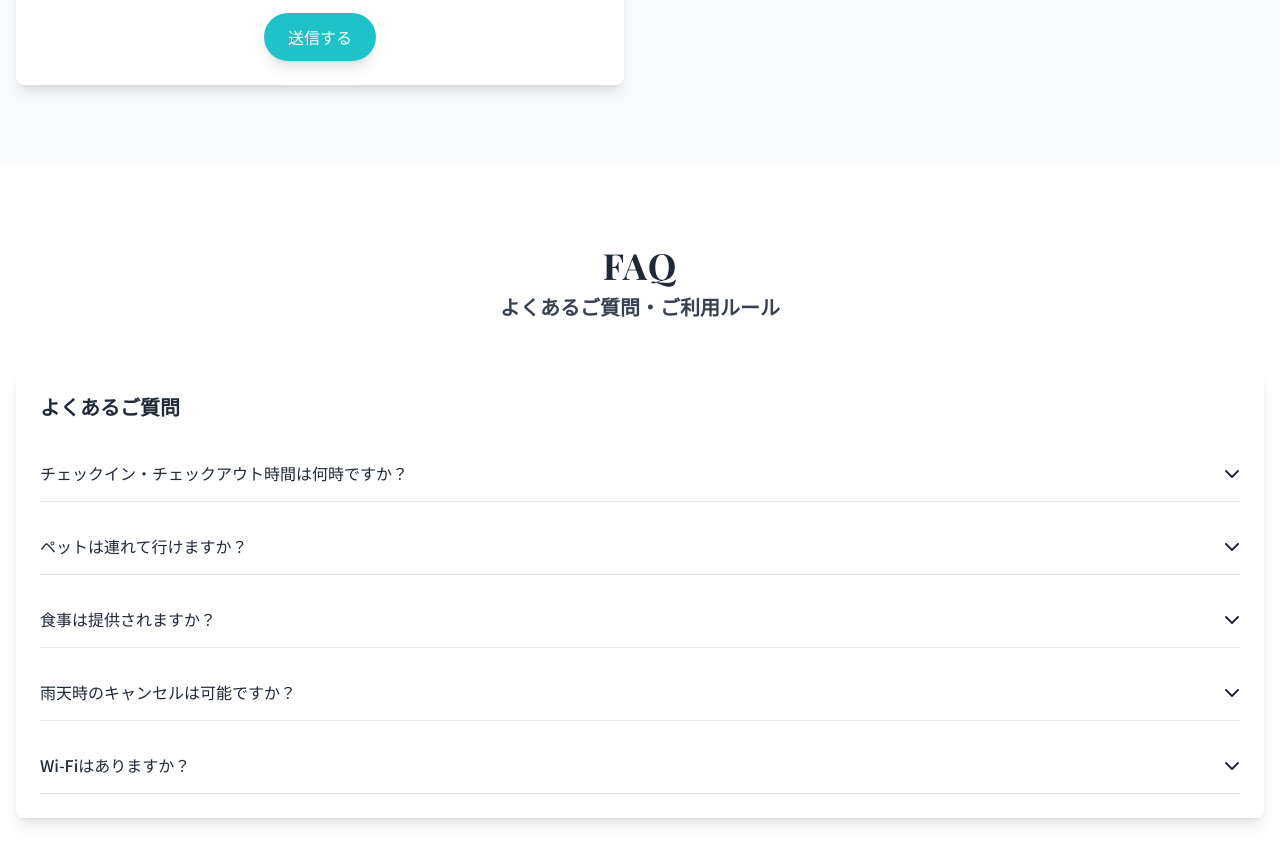
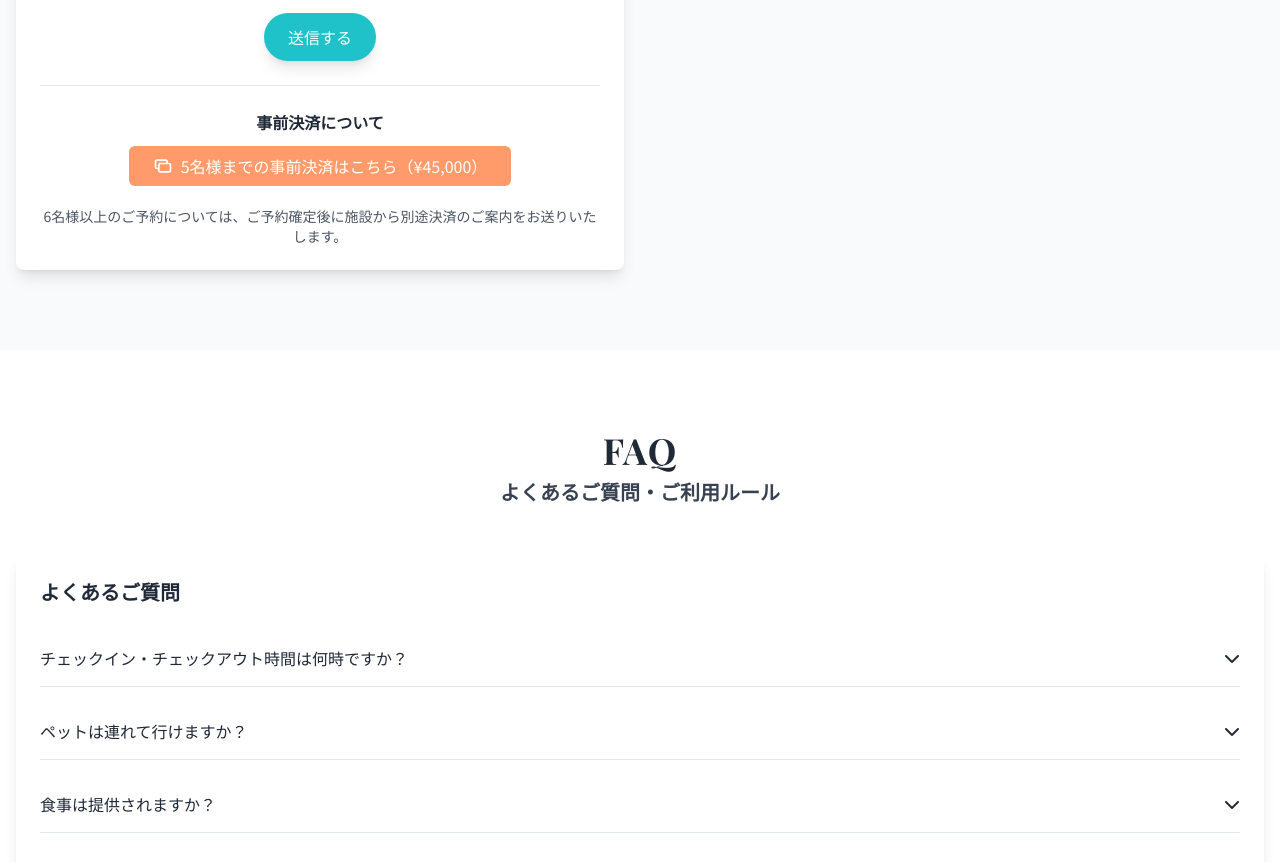
Before and after one commit to Shima-Chasan/glamping-base-yolo, an Eleventy site: page index.html in a window 1280 px wide. Shown: the part 5504-6366 px from the top of the page. Built offline with nearby package versions, Linux system fonts and the light colour scheme; Eleventy itself is replaced by a stand-in of ours; files that its build step writes are made by us from their sources; no server answers.

Commit message:
feat: 予約フォームに事前決済ボタンと案内を追加

```diff
--- a/index.html
+++ b/index.html
@@ -695,6 +695,22 @@
                         <div class="text-center">
                             <button type="submit" class="bg-turquoise text-white px-6 py-3 rounded-full shadow-lg hover:scale-105 transition duration-300">送信する</button>
                         </div>
+
+                        <!-- 事前決済ボタン -->
+                        <div class="mt-6 pt-6 border-t border-gray-200">
+                            <h4 class="font-semibold text-center mb-3">事前決済について</h4>
+                            <div class="text-center">
+                                <a href="https://paypal.me/YOLO20250725" target="_blank" class="bg-sunset hover:bg-orange-500 text-white px-6 py-2 rounded-md transition inline-block mb-3">
+                                    <span class="flex items-center justify-center">
+                                        <svg xmlns="http://www.w3.org/2000/svg" class="h-5 w-5 mr-2" fill="none" viewBox="0 0 24 24" stroke="currentColor">
+                                            <path stroke-linecap="round" stroke-linejoin="round" stroke-width="2" d="M17 9V7a2 2 0 00-2-2H5a2 2 0 00-2 2v6a2 2 0 002 2h2m2 4h10a2 2 0 002-2v-6a2 2 0 00-2-2H9a2 2 0 00-2 2v6a2 2 0 002 2z" />
+                                        </svg>
+                                        5名様までの事前決済はこちら（¥45,000）
+                                    </span>
+                                </a>
+                            </div>
+                            <p class="text-sm text-gray-600 text-center mt-2">6名様以上のご予約については、ご予約確定後に施設から別途決済のご案内をお送りいたします。</p>
+                        </div>
                         <p id="form-status" class="mt-4 text-center hidden"></p>
                     </form>
                 </div>
```
